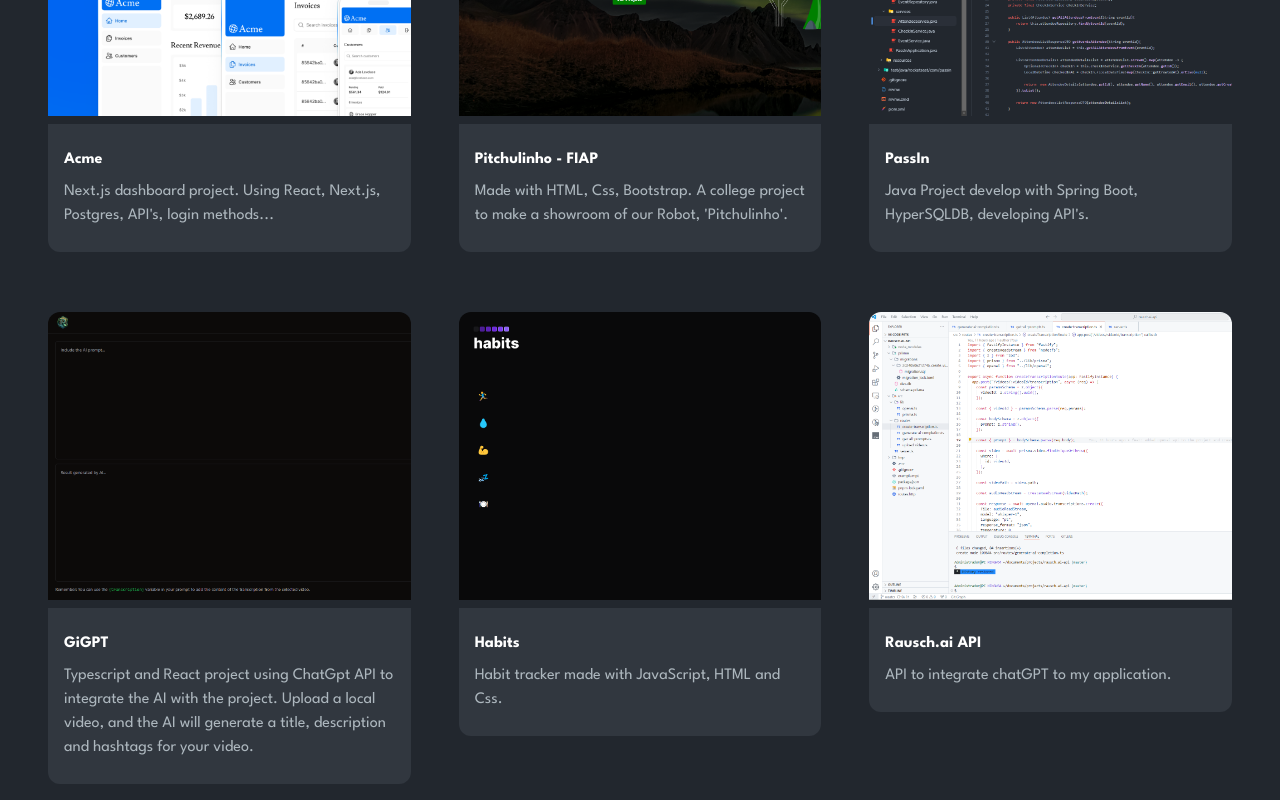
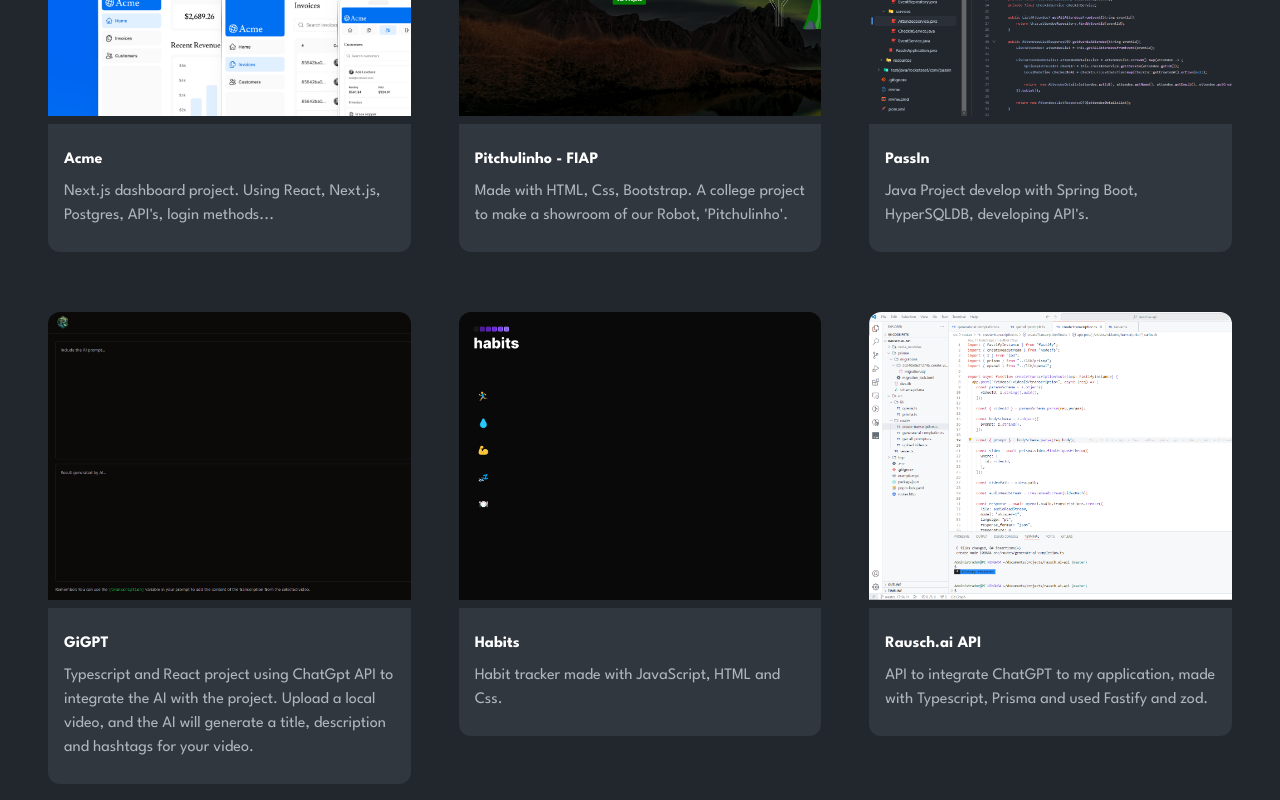
Before and after one commit to giovannibraaga/Portfolio, a Next.js app: page / in a window 1280 px wide. Shown: the part 1613-2413 px from the top of the page. Built offline with nearby package versions, Linux system fonts and the light colour scheme.

Commit message:
Changed 'Rausch.ai-API' description

```diff
--- a/app/components/ProjectSection.jsx
+++ b/app/components/ProjectSection.jsx
@@ -57,7 +57,7 @@
   {
     id: 6,
     title: "Rausch.ai API",
-    description: "API to integrate chatGPT to my application.",
+    description: "API to integrate ChatGPT to my application, made with Typescript, Prisma and used Fastify and zod.",
     image: "/images/projects/rausch-api.png",
     github: "https://github.com/giovannibraaga/rausch.ai-api",
     preview: 'https://github.com/giovannibraaga/rausch.ai-api',
```
